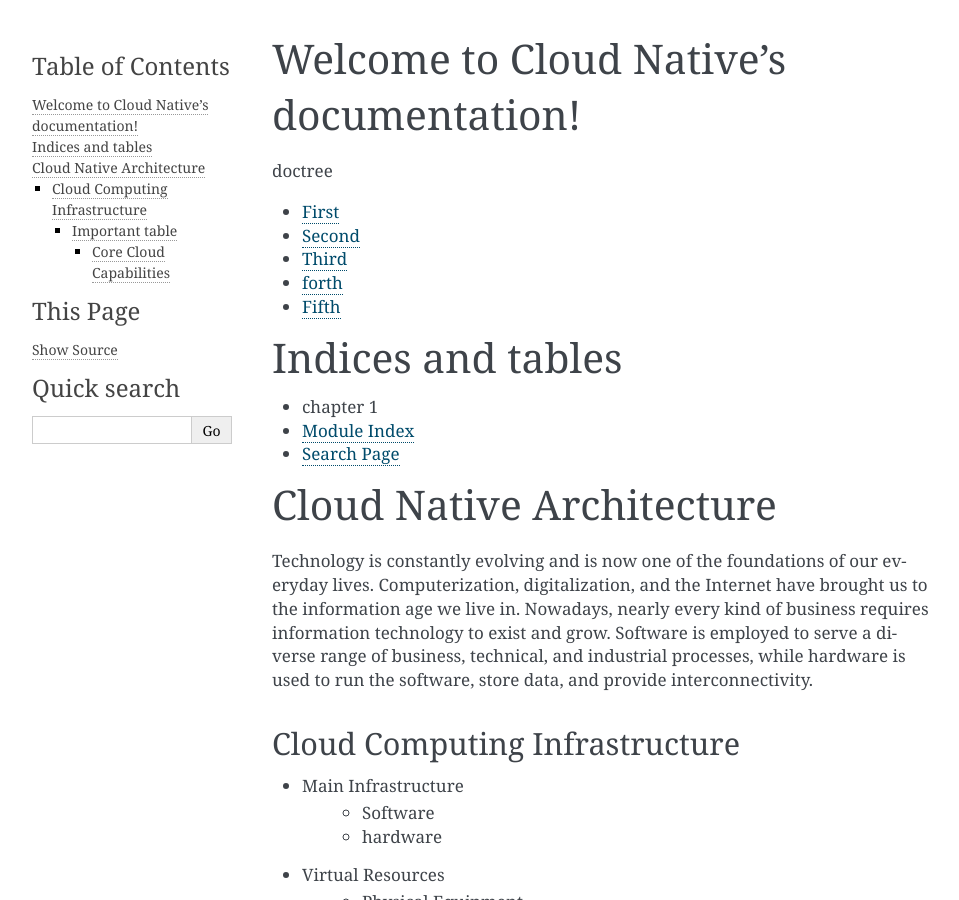
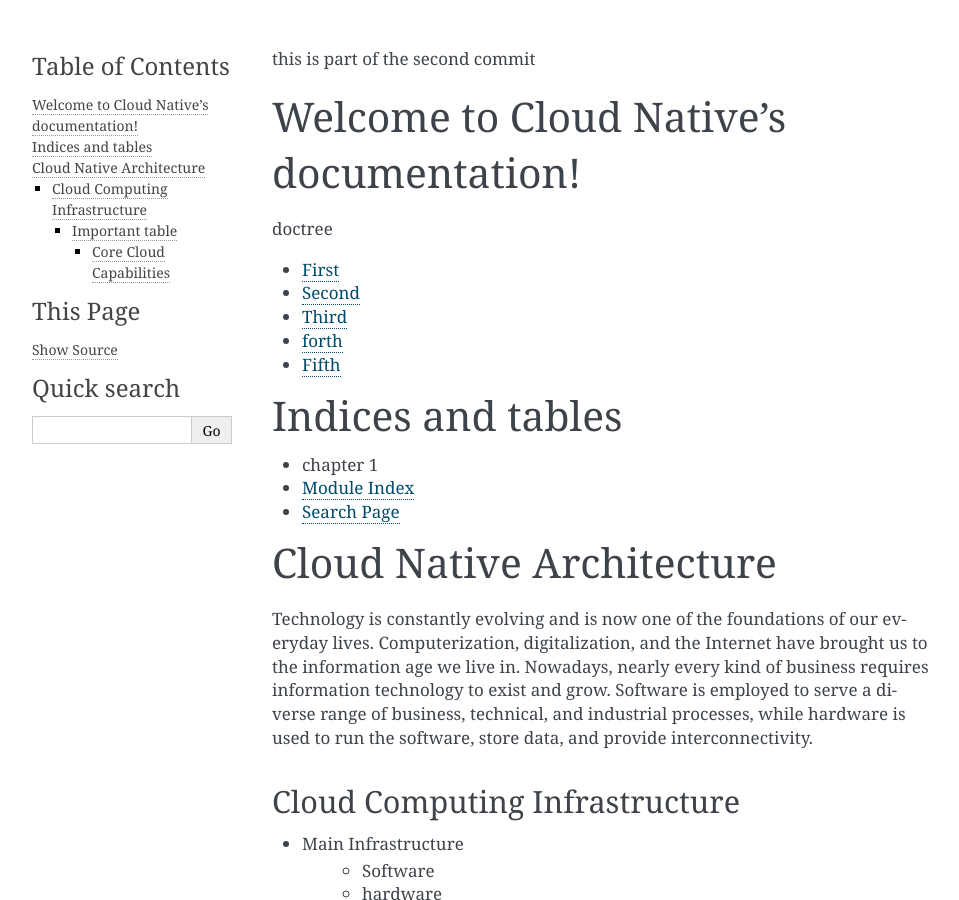
Before and after one commit to zohabinkhaliq/cloudnative, a Sphinx documentation site: the page built from cloudnative/source/index.rst, in a window 1280 px wide and 900 px high. Shown: the whole window, without its empty margins (148-1107 px from the left). Built offline with Sphinx 7.4.7, drawn with Linux system fonts in a browser that asks for light colours.

Commit message:
This is the 2nd commit

```diff
--- a/cloudnative/source/index.rst
+++ b/cloudnative/source/index.rst
@@ -2,6 +2,8 @@
    sphinx-quickstart on Fri Apr  5 05:53:25 2024.
    You can adapt this file completely to your liking, but it should at least
    contain the root `toctree` directive.
+
+this is part of the second commit
 
 Welcome to Cloud Native's documentation!
 ========================================
```
